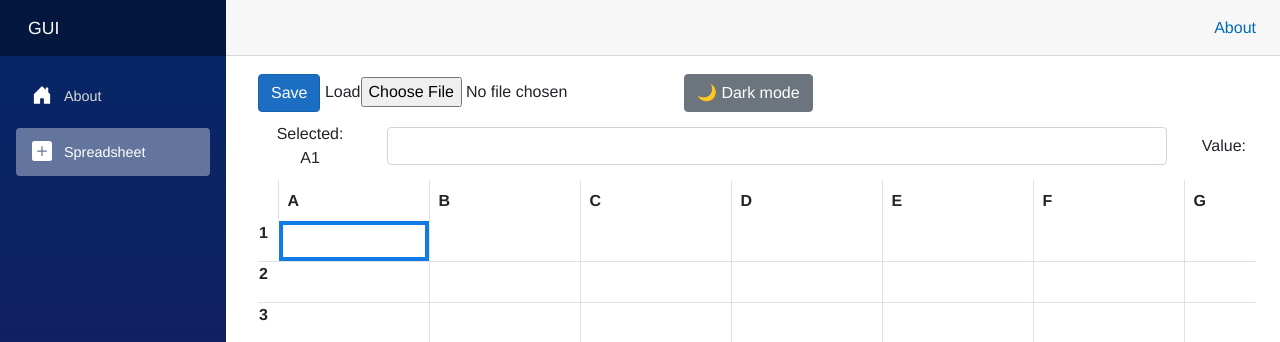
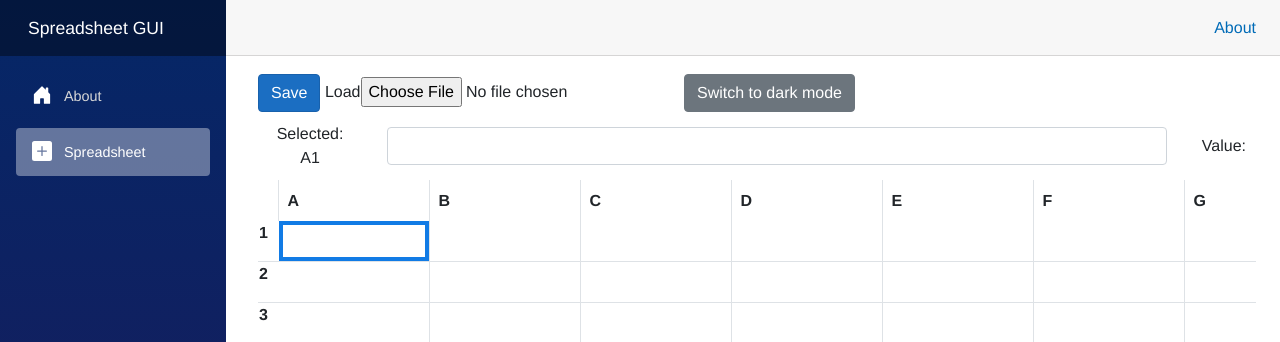
Before and after one commit to pridhvi-s/CS3500_coursework, an ASP.NET Core app: page /sheets in a window 1280 px wide. Shown: the top 342 px of the page. Run offline with ASP.NET Core 8, Linux system fonts and the light colour scheme; lists and menus that the app fills with data are empty; style sheets or scripts are compiled from the project's sources.

Commit message:
Smaller visual changes.

```diff
--- a/Spreadsheet/GUI/Components/Layout/NavMenu.razor
+++ b/Spreadsheet/GUI/Components/Layout/NavMenu.razor
@@ -1,6 +1,6 @@
 <div class="top-row ps-3 navbar navbar-dark">
     <div class="container-fluid">
-        <a class="navbar-brand" href="">GUI</a>
+        <a class="navbar-brand" href="">Spreadsheet GUI</a>
     </div>
 </div>
 
--- a/Spreadsheet/GUI/Components/Pages/SpreadsheetPage.razor
+++ b/Spreadsheet/GUI/Components/Pages/SpreadsheetPage.razor
@@ -14,7 +14,7 @@
 <span>
     <button class="btn btn-primary" @onclick="SaveFile">Save</button>
     <label>Load</label><InputFile type="file" OnChange="HandleFileChooser" />
-    <button class="btn btn-secondary ms-3" @onclick="ToggleDarkMode">@(IsDarkMode ? "☀ Light mode" : "🌙 Dark mode")</button>
+    <button class="btn btn-secondary ms-3" @onclick="ToggleDarkMode">@(IsDarkMode ? "Switch to light mode" : "Switch to dark mode")</button>
 </span>
 
 <div>
```
